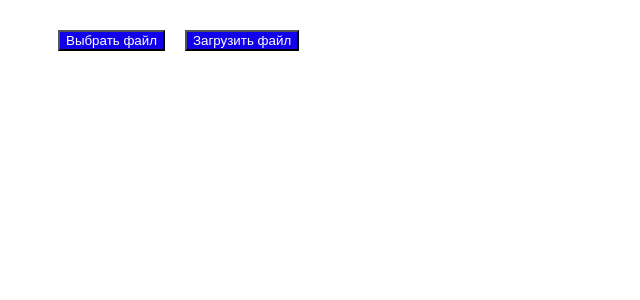
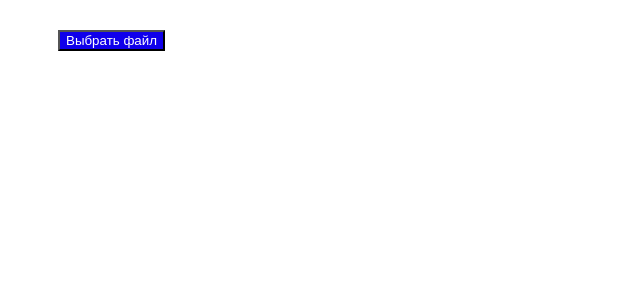
Before and after one commit to AlexGCoder/Test, a React (Create React App) app: page / in a window 1280 px wide. Shown: the top 300 px of the page, without its empty margins (0-640 px from the left). Built offline with nearby package versions, Linux system fonts and the light colour scheme.

Commit message:
кнопка загрузки файла появляет после выбора файла

```diff
--- a/src/App.jsx
+++ b/src/App.jsx
@@ -2,10 +2,11 @@ import { useEffect, useState } from 'react';
 import './App.css';
 import axios from 'axios';
 import Upload from './components/Upload';
+import accessToken from './base';
 
 function App() {
   const [url, setUrl] = useState(null);
-  const accessToken = 'y0_AgAAAAA7jAWnAADLWwAAAADUilVasvtTB2MZTuuNE34JVpW-Q3tKlDw';
+
 
   useEffect(() => {
     axios('https://cloud-api.yandex.net/v1/disk/resources/upload?path=%myfiles01&overwrite=true', {
@@ -20,7 +21,7 @@ function App() {
 
   return (
     <div className='container'>
-      <Upload url={url} accessToken={accessToken} />
+      <Upload url={url} />
     </div>
   );
 }
--- /dev/null
+++ b/src/base.js
@@ -0,0 +1,4 @@
+const accessToken = 'y0_AgAAAAA7jAWnAADLWwAAAADUilVasvtTB2MZTuuNE34JVpW-Q3tKlDw';
+
+
+export default accessToken;
--- a/src/components/Upload.jsx
+++ b/src/components/Upload.jsx
@@ -1,8 +1,9 @@
 import React from 'react';
 import { useState, useRef } from 'react';
 import axios from 'axios';
+import accessToken from '../base';
 
-function Upload({ url, accessToken }) {
+function Upload({ url }) {
     const filePicker = useRef(null);
     const [selectedFile, setSelectedFile] = useState(null);
     const [uploaded, setUploaded] = useState(false);
@@ -47,14 +48,17 @@ function Upload({ url, accessToken }) {
             <div>
                 <button onClick={clickHandler}>Выбрать файл</button>
                 <input className='hidden' type='file' onChange={changeHandler} ref={filePicker} />
-                <button onClick={uploadHandler}>Загрузить файл</button>
+
             </div>
             {selectedFile && (
-                <ul>
-                    <li>{`Название файла:${selectedFile.name}`}</li>
-                    <li>{`Тип файла:${selectedFile.type}`}</li>
-                    <li>{`Размер файла:${+selectedFile.size}`}</li>
-                </ul>
+                <>
+                    <ul>
+                        <li>{`Название файла:${selectedFile.name}`}</li>
+                        <li>{`Тип файла:${selectedFile.type}`}</li>
+                        <li>{`Размер файла:${+selectedFile.size}`}</li>
+                    </ul>
+                    <button onClick={uploadHandler}>Загрузить файл</button>
+                </>
             )}
             {uploaded && (
                 <button onClick={linkDownload}>Получить ссылку для скачивания</button>
```
Also changed, not shown: 1 other file (tests, documents, lock files or other folders).
